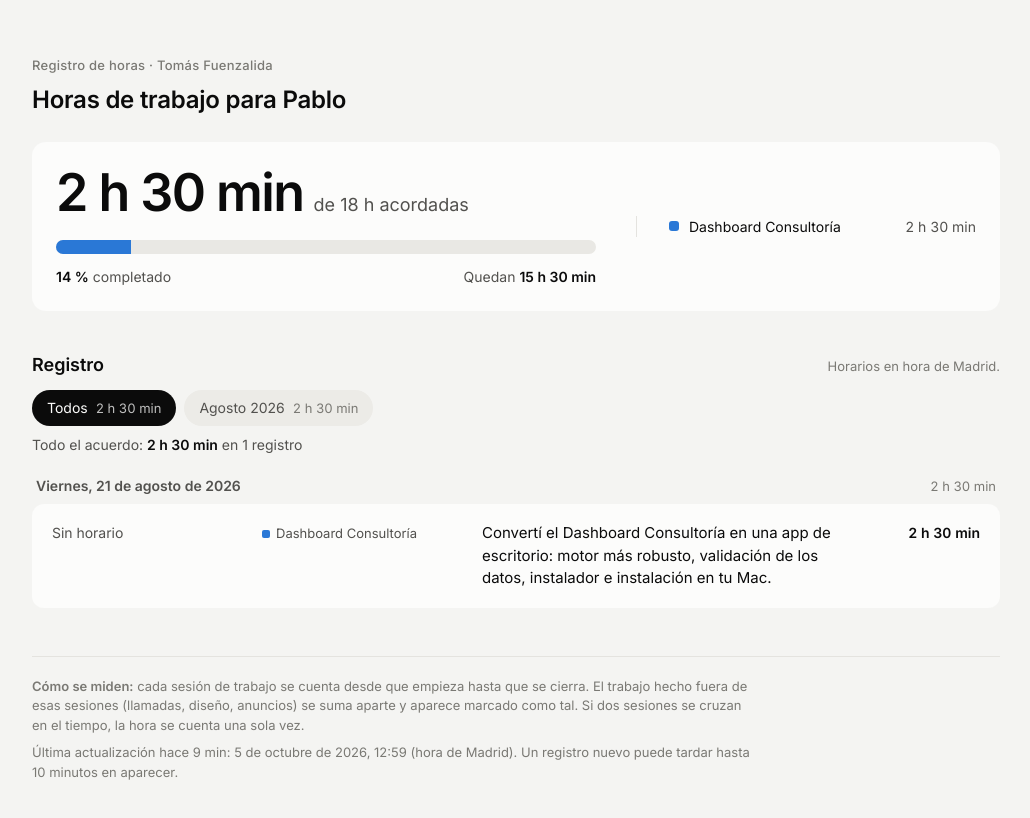
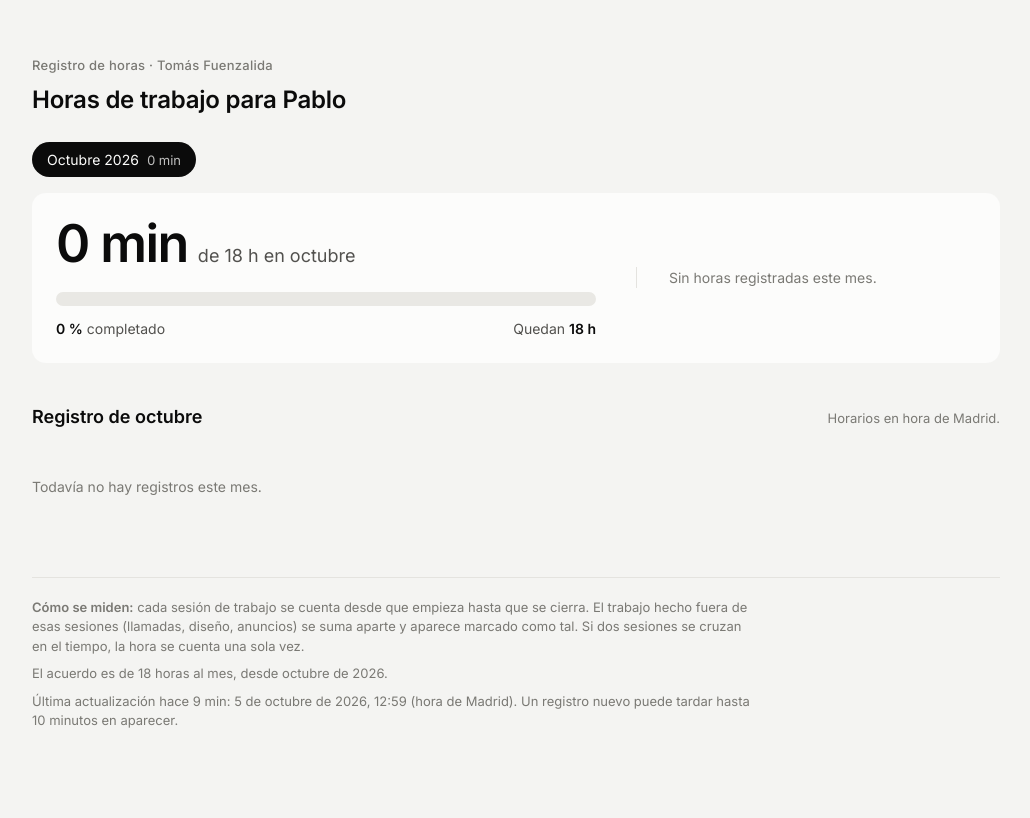
Before and after one commit to tomasifuenzalida-jpg/registro-horas, a plain HTML site: page index.html in a window 1280 px wide. Shown: the whole page, without its empty margins (124-1154 px from the left). Drawn offline with Linux system fonts and the light colour scheme.

Commit message:
Acuerdo mensual: 18 h al mes desde octubre 2026
El marcador pasa a ser del mes elegido (por defecto el mes en curso).
Lo anterior a octubre queda en los datos pero fuera del dashboard.

```diff
--- a/horas.json
+++ b/horas.json
@@ -1,8 +1,8 @@
 {
   "version": 1,
   "acuerdo": {
-    "meta_horas": 18,
-    "desde": "2026-08-21"
+    "horas_mes": 18,
+    "desde": "2026-10"
   },
   "actualizado": "2026-10-05T10:59:51Z",
   "entradas": [
--- a/index.html
+++ b/index.html
@@ -73,7 +73,7 @@
   .eyebrow { margin: 0 0 6px; font-size: 13px; font-weight: 500; letter-spacing: .02em; color: var(--text-muted); }
   h1 { margin: 0; font-size: 24px; font-weight: 600; letter-spacing: -.01em; }
 
-  .card { background: var(--surface-1); border-radius: 14px; padding: 24px; margin-top: 24px; }
+  .card { background: var(--surface-1); border-radius: 14px; padding: 24px; margin-top: 16px; }
 
   /* Marcador */
   .hero { display: flex; align-items: baseline; gap: 10px; flex-wrap: wrap; }
@@ -86,6 +86,7 @@
   .bar-meta strong { color: var(--text-primary); font-weight: 600; }
   .legend { list-style: none; margin: 20px 0 0; padding: 16px 0 0; border-top: 1px solid var(--line); display: grid; gap: 8px; }
   .legend li { display: flex; align-items: center; gap: 10px; font-size: 14px; }
+  .legend li.empty { color: var(--text-muted); }
   .swatch { width: 10px; height: 10px; border-radius: 3px; flex: none; }
   .legend .val { margin-left: auto; padding-left: 16px; white-space: nowrap; color: var(--text-secondary); font-variant-numeric: tabular-nums; }
 
@@ -97,7 +98,7 @@
   .reg-head { display: flex; justify-content: space-between; align-items: baseline; gap: 12px; flex-wrap: wrap; margin: 40px 0 12px; }
   h2 { margin: 0; font-size: 18px; font-weight: 600; }
   .sub { margin: 0; font-size: 13px; color: var(--text-muted); }
-  .filtro { display: flex; gap: 8px; flex-wrap: wrap; margin: 0 0 8px; }
+  .filtro { display: flex; gap: 8px; flex-wrap: wrap; margin: 24px 0 0; }
   .filtro button {
     font: inherit; font-size: 14px; color: var(--text-secondary); background: var(--chip);
     border: 1px solid transparent; border-radius: 999px; padding: 6px 14px; cursor: pointer;
@@ -108,8 +109,6 @@
   .filtro button[aria-pressed="true"] { background: var(--text-primary); color: var(--surface-1); }
   .filtro button[aria-pressed="true"] .h { color: var(--surface-1); opacity: .75; }
   .filtro button:focus-visible { outline: 2px solid var(--text-primary); outline-offset: 2px; }
-  .resumen { margin: 4px 0 0; font-size: 14px; color: var(--text-secondary); }
-  .resumen strong { color: var(--text-primary); font-weight: 600; }
 
   .day { margin-top: 20px; }
   .day-head { display: flex; justify-content: space-between; align-items: baseline; padding: 0 4px 8px; }
@@ -174,6 +173,7 @@
 
   <footer>
     <p><strong>Cómo se miden:</strong> cada sesión de trabajo se cuenta desde que empieza hasta que se cierra. El trabajo hecho fuera de esas sesiones (llamadas, diseño, anuncios) se suma aparte y aparece marcado como tal. Si dos sesiones se cruzan en el tiempo, la hora se cuenta una sola vez.</p>
+    <p id="acuerdo-foot"></p>
     <p id="meta-foot"></p>
   </footer>
 </main>
@@ -200,7 +200,9 @@
     ? `${fmtHora(a)} – ${fmtHora(b)}`
     : `${fmtCorto(a)} ${fmtHora(a)} – ${fmtCorto(b)} ${fmtHora(b)}`;
   const fmtDia = (k) => keyToDate(k).toLocaleDateString('es-CL', { weekday: 'long', day: 'numeric', month: 'long', year: 'numeric' });
-  const fmtMes = (m) => { const s = keyToDate(`${m}-01`).toLocaleDateString('es-CL', { month: 'long', year: 'numeric' }).replace(' de ', ' '); return s[0].toUpperCase() + s.slice(1); };
+  const nombreMes = (m) => keyToDate(`${m}-01`).toLocaleDateString('es-CL', { month: 'long' });
+  const fmtMes = (m) => { const s = `${nombreMes(m)} ${m.slice(0, 4)}`; return s[0].toUpperCase() + s.slice(1); };
+  const sigMes = (m) => { let [y, mm] = m.split('-').map(Number); mm++; if (mm > 12) { mm = 1; y++; } return `${y}-${String(mm).padStart(2, '0')}`; };
 
   const el = (tag, cls, text) => { const n = document.createElement(tag); if (cls) n.className = cls; if (text != null) n.textContent = text; return n; };
 
@@ -210,33 +212,64 @@
   const suma = (xs) => xs.filter(e => !e.anulada).reduce((s, e) => s + e.minutos, 0);
 
   let DATA = null;
-  let mes = (location.hash.match(/mes=(\d{4}-\d{2})/) || [])[1] || 'todos';
+  let mes = (location.hash.match(/mes=(\d{4}-\d{2})/) || [])[1] || null;
 
   function render() {
     const data = DATA;
     const app = document.getElementById('app');
     app.textContent = '';
-    const todas = (data.entradas || []).filter(e => Number.isFinite(e.minutos));
-    const entradas = todas.filter(e => !e.anulada && e.minutos > 0);
-    const metaH = data.acuerdo?.meta_horas || 0;
-    const metaMin = Math.round(metaH * 60);
-    const total = suma(entradas);
+    const horasMes = data.acuerdo?.horas_mes || 0;
+    const metaMin = Math.round(horasMes * 60);
+    const desde = data.acuerdo?.desde || '0000-00';
+    // El acuerdo es mensual desde `desde`: lo anterior no entra en el dashboard.
+    const todas = (data.entradas || []).filter(e => Number.isFinite(e.minutos) && monthKey(e) >= desde);
+    const vigentes = todas.filter(e => !e.anulada && e.minutos > 0);
 
-    // Color sigue al trabajo, en orden de primera aparición (cronológico), nunca por ranking.
+    // Meses: desde el inicio del acuerdo hasta el mes en curso (aunque esté vacío).
+    const hoy = localKey(new Date()).slice(0, 7);
+    const ultimo = [hoy, ...todas.map(monthKey)].sort().pop();
+    const meses = [];
+    for (let m = desde; m <= ultimo; m = sigMes(m)) meses.push(m);
+    meses.reverse();
+    if (!mes || !meses.includes(mes)) mes = meses.includes(hoy) ? hoy : meses[0];
+
+    // Color sigue al trabajo, en orden de primera aparición (cronológico), nunca por ranking ni por mes.
     const orden = [];
-    [...entradas].sort((a, b) => sortKey(a) - sortKey(b)).forEach(e => { if (!orden.includes(e.trabajo)) orden.push(e.trabajo); });
+    [...vigentes].sort((a, b) => sortKey(a) - sortKey(b)).forEach(e => { if (!orden.includes(e.trabajo)) orden.push(e.trabajo); });
     const color = (t) => { const i = orden.indexOf(t); return i < 0 ? 'var(--text-muted)' : `var(${SERIES[Math.min(i, SERIES.length - 1)]})`; };
-    const porTrabajo = orden.map(t => ({ t, min: suma(entradas.filter(e => e.trabajo === t)) }));
 
-    // ---- Marcador (siempre el acuerdo completo) ----
+    // ---- Selector de mes (arriba: gobierna todo lo de abajo) ----
+    const filtro = el('div', 'filtro');
+    filtro.setAttribute('role', 'group');
+    filtro.setAttribute('aria-label', 'Elegir mes');
+    meses.forEach(m => {
+      const b = el('button');
+      b.type = 'button';
+      b.setAttribute('aria-pressed', String(mes === m));
+      b.append(el('span', null, fmtMes(m)), el('span', 'h', fmtDur(suma(todas.filter(e => monthKey(e) === m)))));
+      b.addEventListener('click', () => {
+        mes = m;
+        history.replaceState(null, '', m === hoy ? location.pathname : `#mes=${m}`);
+        render();
+      });
+      filtro.append(b);
+    });
+    app.append(filtro);
+
+    const delMes = todas.filter(e => monthKey(e) === mes);
+    const vigMes = delMes.filter(e => !e.anulada && e.minutos > 0);
+    const total = suma(vigMes);
+    const porTrabajo = orden.map(t => ({ t, min: suma(vigMes.filter(e => e.trabajo === t)) })).filter(x => x.min > 0);
+
+    // ---- Marcador del mes ----
     const card = el('section', 'card marcador');
-    card.setAttribute('aria-label', 'Marcador de horas');
+    card.setAttribute('aria-label', `Marcador de ${fmtMes(mes)}`);
     const hero = el('div', 'hero');
-    hero.append(el('span', 'hero-value', fmtDur(total)), el('span', 'hero-of', `de ${metaH} h acordadas`));
+    hero.append(el('span', 'hero-value', fmtDur(total)), el('span', 'hero-of', `de ${horasMes} h en ${nombreMes(mes)}`));
 
     const bar = el('div', 'bar');
     bar.setAttribute('role', 'img');
-    bar.setAttribute('aria-label', `${fmtDur(total)} de ${metaH} horas`);
+    bar.setAttribute('aria-label', `${fmtDur(total)} de ${horasMes} horas en ${fmtMes(mes)}`);
     const escala = Math.max(metaMin, total);
     porTrabajo.forEach(({ t, min }) => {
       const s = el('div', 'seg');
@@ -248,14 +281,19 @@
     });
 
     const meta = el('div', 'bar-meta');
-    const pct = metaMin ? Math.min(100, Math.round((total / metaMin) * 100)) : 0;
-    const left = el('span'); left.append(el('strong', null, `${pct} %`), document.createTextNode(' completado'));
+    const pct = metaMin ? Math.round((total / metaMin) * 100) : 0;
+    const left = el('span'); left.append(el('strong', null, `${Math.min(pct, 100)} %`), document.createTextNode(' completado'));
     let right;
-    if (total >= metaMin) right = el('strong', null, '✓ Horas acordadas completas');
-    else { right = el('span'); right.append(document.createTextNode('Quedan '), el('strong', null, fmtDur(metaMin - total))); }
+    if (total >= metaMin) {
+      right = el('strong', null, total > metaMin ? `✓ ${horasMes} h completas · ${fmtDur(total - metaMin)} extra` : `✓ ${horasMes} h completas`);
+    } else {
+      right = el('span');
+      right.append(document.createTextNode(mes < hoy ? 'Faltaron ' : 'Quedan '), el('strong', null, fmtDur(metaMin - total)));
+    }
     meta.append(left, right);
 
     const legend = el('ul', 'legend');
+    if (!porTrabajo.length) legend.append(el('li', 'empty', 'Sin horas registradas este mes.'));
     porTrabajo.forEach(({ t, min }) => {
       const li = el('li');
       const sw = el('span', 'swatch'); sw.style.background = color(t);
@@ -265,49 +303,18 @@
     card.append(hero, bar, meta, legend);
     app.append(card);
 
-    // ---- Filtro por mes ----
-    const meses = [...new Set(todas.map(monthKey))].sort().reverse();
-    if (mes !== 'todos' && !meses.includes(mes)) mes = 'todos';
-
+    // ---- Registro del mes, por día ----
     const head = el('div', 'reg-head');
-    head.append(el('h2', null, 'Registro'), el('p', 'sub', 'Horarios en hora de Madrid.'));
+    head.append(el('h2', null, `Registro de ${nombreMes(mes)}`), el('p', 'sub', 'Horarios en hora de Madrid.'));
     app.append(head);
 
-    const filtro = el('div', 'filtro');
-    filtro.setAttribute('role', 'group');
-    filtro.setAttribute('aria-label', 'Filtrar por mes');
-    const boton = (valor, texto, min) => {
-      const b = el('button');
-      b.type = 'button';
-      b.setAttribute('aria-pressed', String(mes === valor));
-      b.append(el('span', null, texto), el('span', 'h', fmtDur(min)));
-      b.addEventListener('click', () => {
-        mes = valor;
-        history.replaceState(null, '', valor === 'todos' ? location.pathname : `#mes=${valor}`);
-        render();
-      });
-      return b;
-    };
-    filtro.append(boton('todos', 'Todos', total));
-    meses.forEach(m => filtro.append(boton(m, fmtMes(m), suma(todas.filter(e => monthKey(e) === m)))));
-    app.append(filtro);
-
-    const visibles = mes === 'todos' ? todas : todas.filter(e => monthKey(e) === mes);
-    const vigentes = visibles.filter(e => !e.anulada);
-    const resumen = el('p', 'resumen');
-    resumen.append(document.createTextNode(mes === 'todos' ? 'Todo el acuerdo: ' : `${fmtMes(mes)}: `),
-      el('strong', null, fmtDur(suma(vigentes))),
-      document.createTextNode(` en ${vigentes.length} ${vigentes.length === 1 ? 'registro' : 'registros'}`));
-    app.append(resumen);
-
-    // ---- Registro por día ----
     const dias = new Map();
-    [...visibles].sort((a, b) => sortKey(b) - sortKey(a)).forEach(e => {
+    [...delMes].sort((a, b) => sortKey(b) - sortKey(a)).forEach(e => {
       const k = dayKey(e);
       if (!dias.has(k)) dias.set(k, []);
       dias.get(k).push(e);
     });
-    if (!dias.size) app.append(el('p', 'vacio', 'Sin registros en este mes.'));
+    if (!dias.size) app.append(el('p', 'vacio', 'Todavía no hay registros este mes.'));
 
     for (const [k, items] of dias) {
       const day = el('section', 'day');
@@ -338,6 +345,8 @@
       app.append(day);
     }
 
+    document.getElementById('acuerdo-foot').textContent =
+      `El acuerdo es de ${horasMes} horas al mes, desde ${nombreMes(desde)} de ${desde.slice(0, 4)}.`;
     if (data.actualizado) {
       const d = new Date(data.actualizado);
       const min = Math.max(0, Math.round((Date.now() - d.getTime()) / 60000));
```
